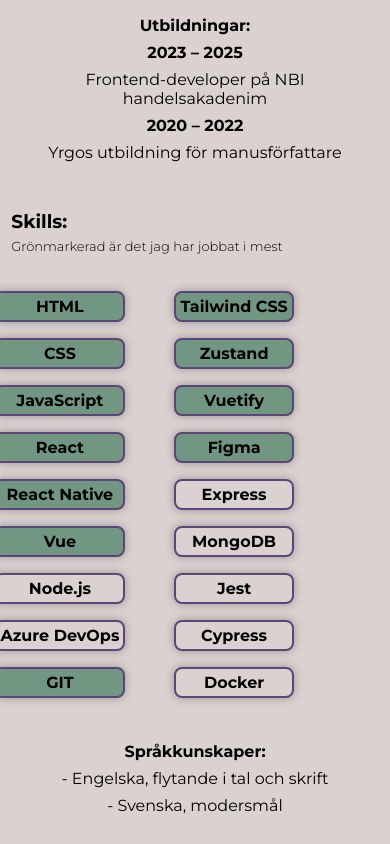
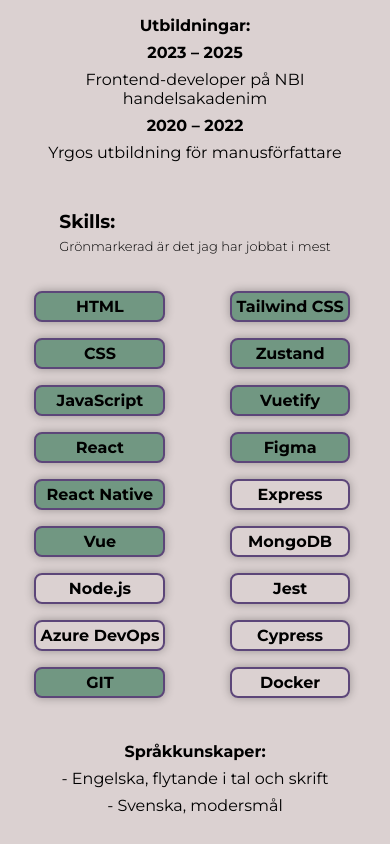
Before and after one commit to Vadfinnsinte/Linda-W-portfolio, a React (Vite) app: page /#/cv in a window 390 px wide. Shown: the part 1491-2335 px from the top of the page. Built offline with nearby package versions, Linux system fonts and the light colour scheme.

Commit message:
fixed centering issues on picture and skills

```diff
--- a/src/index.css
+++ b/src/index.css
@@ -312,8 +312,12 @@
   }
   .profile-pic {
     width: 150px;
+    margin-left: 0;
   }
-
+  .tech-lang {
+    margin-right: 0;
+    margin-left: 0;
+  }
   .classes-container {
     grid-template-columns: 1fr 1fr;
     grid-column: span 1;
```
